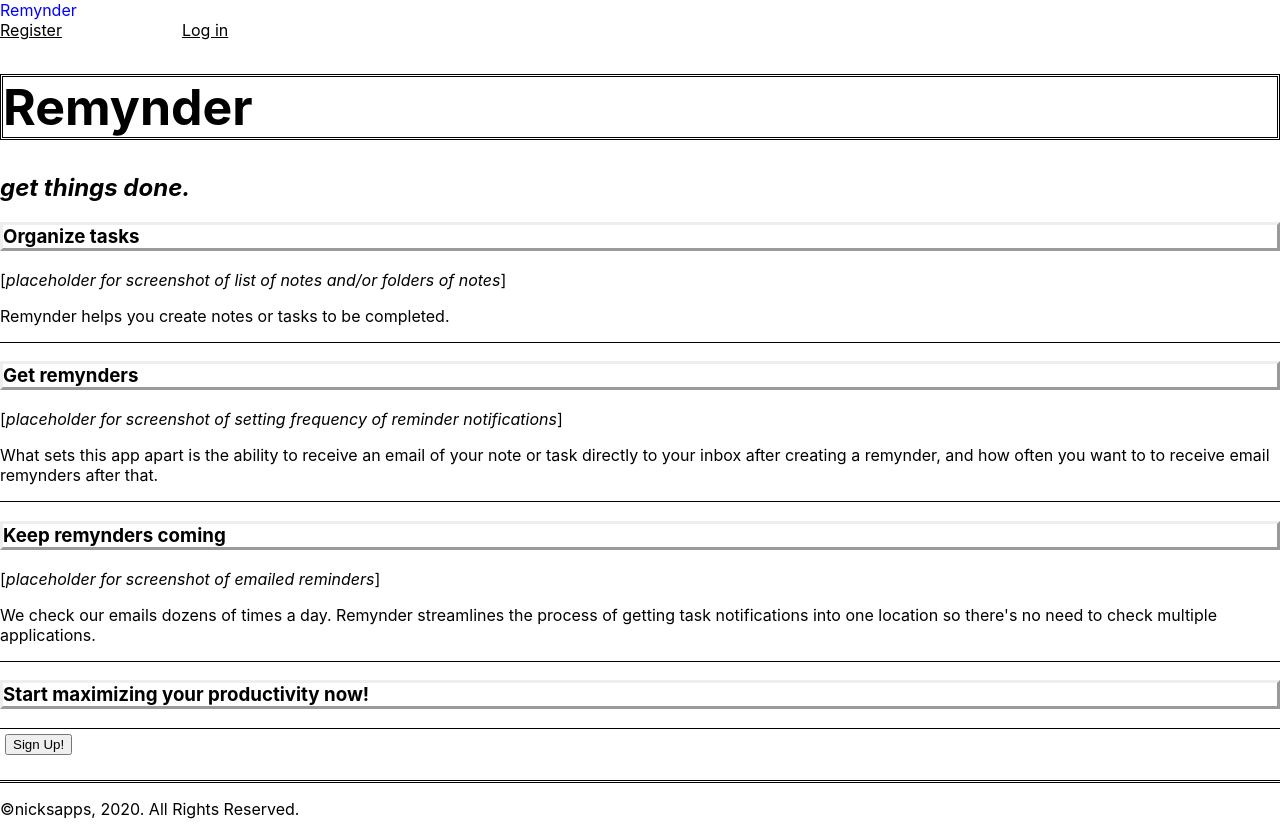
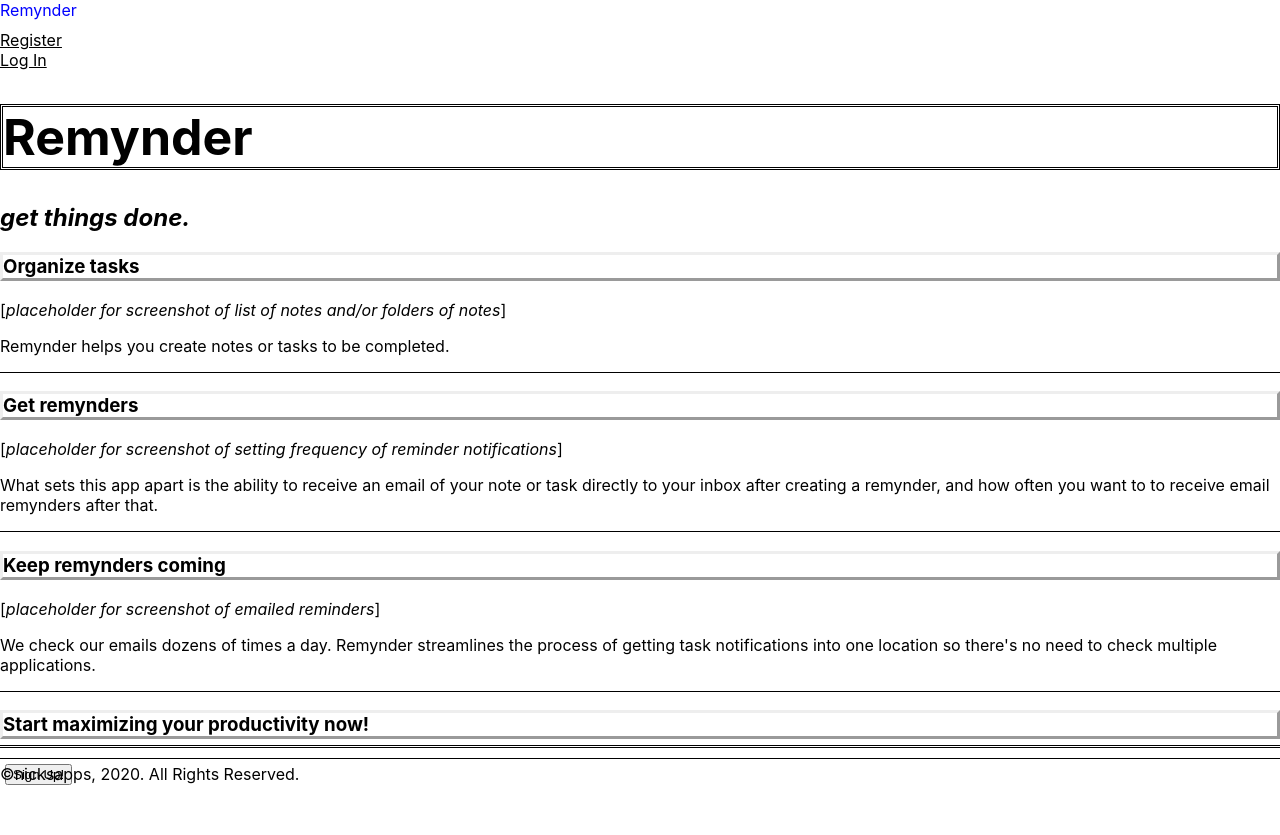
Before and after one commit to nickwilliams4/remynder-app, a React (Create React App) app: page / in a window 1280 px wide. After the commit the page ends 800 px from the top, so only its background shows below. Built offline with nearby package versions, Linux system fonts and the light colour scheme.

Commit message:
revision changes

```diff
--- /dev/null
+++ b/src/App/App.css
@@ -0,0 +1,3 @@
+button {
+  margin-right: 40px;
+}
--- a/src/App/App.js
+++ b/src/App/App.js
@@ -13,6 +13,7 @@ import PrivateRoute from '../Utils/PrivateRoute'
 import PublicOnlyRoute from '../Utils/PublicOnlyRoute'
 import SignUpPage from '../routes/SignUpPage'
 import ReturningUserPage from '../routes/ReturningUserPage'
+import './App.css'
 
 export default class App extends Component {
   state = {
--- a/src/EditNote/EditNote.js
+++ b/src/EditNote/EditNote.js
@@ -4,7 +4,6 @@ import config from '../config'
 import NotFoundPage from '../NotFoundPage/NotFoundPage'
 import { Link } from 'react-router-dom'
 import TokenService from '../services/token-service'
-import './EditNote.css'
 
 const Required = () => (
   <span className='EditNote__required'>*</span>
@@ -23,7 +22,8 @@ export default class EditNote extends Component {
   };
 
   componentDidMount() {
-    fetch(`${config.API_ENDPOINT}/notes`, {
+    const note_id = this.props.match.params.note_id
+    fetch(`${config.API_ENDPOINT}/notes/${note_id}`, {
       method: 'GET',
       headers: {
         'content-type': 'application/json',
--- a/src/Footer/Footer.css
+++ b/src/Footer/Footer.css
@@ -1,4 +1,7 @@
-Footer {
+.Footer {
   border-top: double;
-  margin-top: 20px;
+  position: fixed;
+  left: 0;
+  bottom: 0;
+  width: 100%;
 }
--- a/src/Nav/Nav.css
+++ b/src/Nav/Nav.css
@@ -13,3 +13,15 @@
 .Nav a:not(:last-of-type) {
   margin-right: 120px;
 }
+
+.remynder {
+  padding-bottom: 10px;
+}
+
+@media screen and (max-width: 400px) {
+  .Header__not-logged-in, .Header__logged-in {
+    position: absolute;
+    margin-top: -28px;
+    margin-left: 310px;
+  }
+}
--- a/src/Nav/Nav.js
+++ b/src/Nav/Nav.js
@@ -27,13 +27,15 @@ export default class Nav extends Component {
   renderLoginLink() {
     return (
       <div className='Header__not-logged-in'>
+        <div className='register'>
           <Link
             to='/SignUpForm'>
             Register
         </Link>
+        </div>
         <Link
           to='/ReturningUser'>
-          Log in
+          Log In
         </Link>
       </div>
     )
@@ -42,9 +44,11 @@ export default class Nav extends Component {
   render() {
     return (
       <nav className='Nav'>
+        <div className='remynder'>
           <Link to='/'>
             Remynder
         </Link>
+        </div>
           {this.context.loggedIn
             ? this.renderLogoutLink()
             : this.renderLoginLink()}
```
Also changed, not shown: src/EditNote/EditNote.css (deleted), 2 other files (tests, documents, lock files or other folders). Lines whose indentation alone changed are shown as unchanged.
